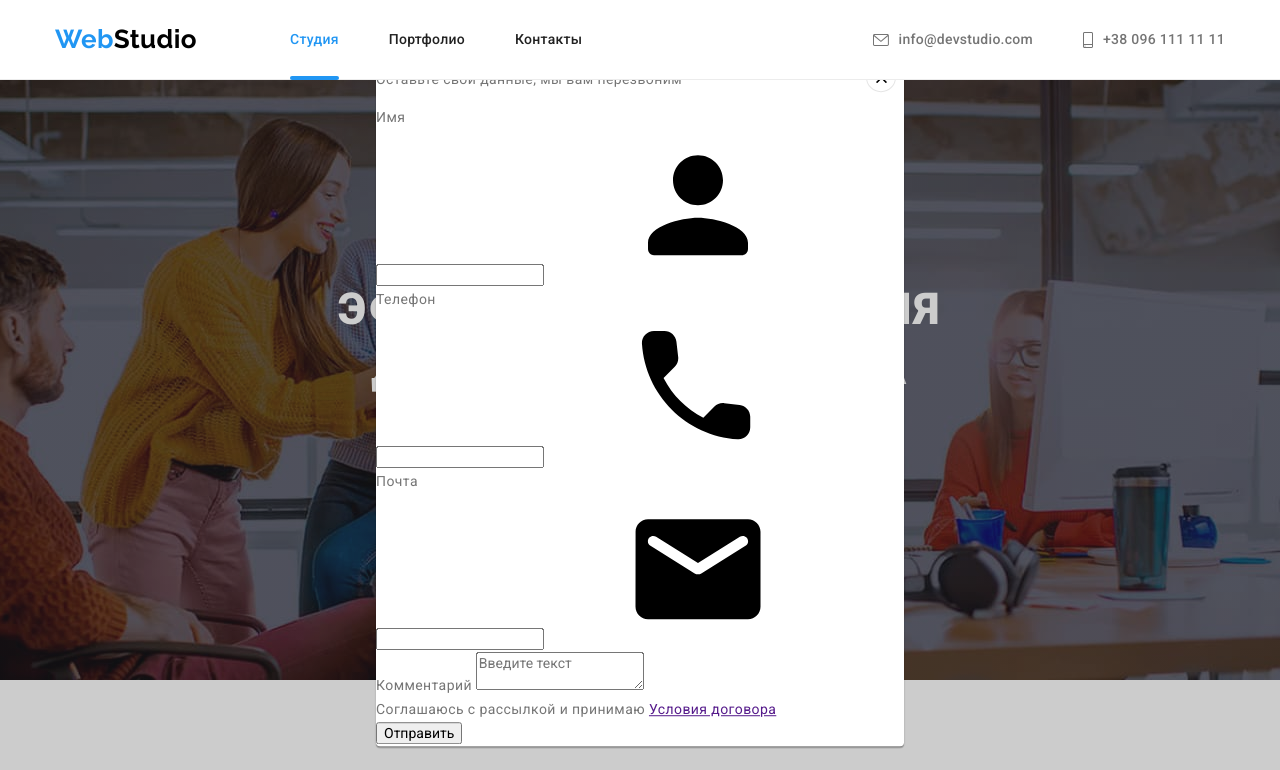
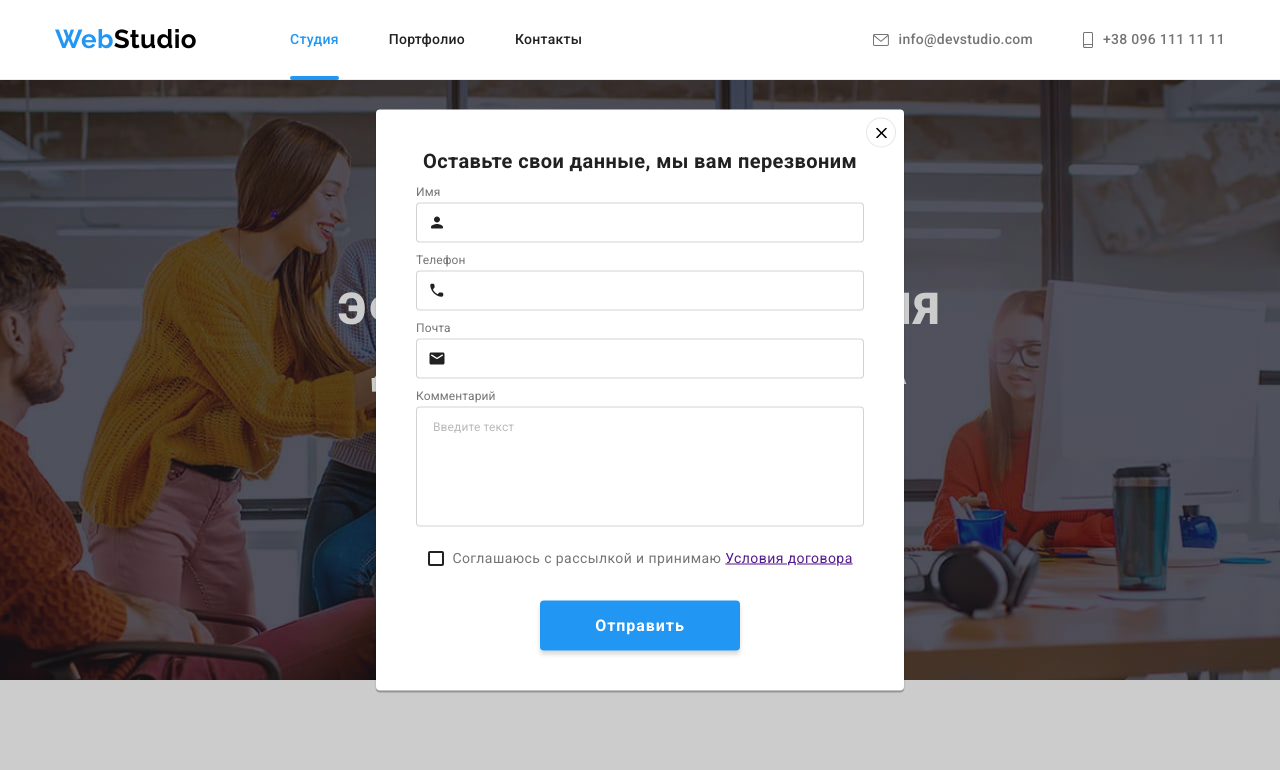
Before and after one commit to vovaryba/goit-markup-hw-06, a plain HTML site: page index.html in a window 1280 px wide. Both pictures are taken after a click on the button "Заказать услугу". Shown: the top 770 px of the page. Drawn offline with nearby package versions, Linux system fonts and the light colour scheme.

Commit message:
Оформление модального окна и другое
Добавил новые переменные цвета в палитру, убрал в футере отступы и сделал justify-content, заменил цвета переменными, переименовал класс, добавил стили для модалки.

```diff
--- a/css/styles.css
+++ b/css/styles.css
@@ -18,7 +18,10 @@
   --svg-icons-color: #afb1b8;
   --footer-contacts-color: rgba(255, 255, 255, 0.6);
   --footer-links-background-color: rgba(255, 255, 255, 0.1);
+  --footer-subscribe-form-border-color: rgba(255, 255, 255, 0.3);
   --backdrop-background-color: rgba(0, 0, 0, 0.2);
+  --form-input-border-color: rgba(33, 33, 33, 0.2);
+  --comment-placeholder-color: rgba(117, 117, 117, 0.5);
 
   --border-projects-list-color: #eeeeee;
   --project-overlay-background-color: rgba(33, 150, 243, 0.9);
@@ -505,9 +508,7 @@ footer {
 .footer-flex {
   display: flex;
   align-items: baseline;
-}
-.logo-address {
-  margin-right: 85px;
+  justify-content: space-between;
 }
 /** Лого  */
 .logo-footer {
@@ -544,9 +545,6 @@ footer {
   transition: color 250ms var(--cubic-bezier);
 }
 /** Соцсети и подписка */
-.join {
-  margin-right: 93px;
-}
 .join-title,
 .subscribe-title {
   margin-top: 0;
@@ -602,16 +600,16 @@ footer {
   height: 50px;
   margin-right: 12px;
   padding: 15px 18px;
-  border: 1px solid rgba(255, 255, 255, 0.3);
+  border: 1px solid var(--footer-subscribe-form-border-color);
   border-radius: 4px;
 
-  color: #ffffff;
+  color: var(--tertiary-text-color);
   background-color: transparent;
 
   filter: drop-shadow(0px 4px 4px rgba(0, 0, 0, 0.15));
 }
 .subscribe-form .email::placeholder {
-  color: rgba(255, 255, 255, 0.6);
+  color: var(--footer-contacts-color);
 
   font-size: 16px;
   line-height: 1.25;
@@ -625,8 +623,8 @@ footer {
   border: 0;
   border-radius: 4px;
 
-  color: #ffffff;
-  background-color: #2196f3;
+  color: var(--tertiary-text-color);
+  background-color: var(--accent-color);
 
   box-shadow: 0px 4px 4px rgba(0, 0, 0, 0.15);
 
@@ -636,7 +634,7 @@ footer {
   line-height: 1.87;
   letter-spacing: 0.06em;
 }
-.send-icon {
+.submit-icon {
   width: 24px;
   height: 24px;
   margin-left: 10px;
@@ -700,11 +698,153 @@ footer {
 
   cursor: pointer;
 }
+.modal-close:hover > .close-icon,
+.modal-close:focus > .close-icon {
+  color: var(--accent-color);
+}
 .close-icon {
   width: 11px;
   height: 11px;
 
   fill: currentColor;
+}
+.modal-title {
+  margin-top: 40px;
+  margin-bottom: 12px;
+  text-align: center;
+
+  color: var(--secondary-text-color);
+
+  font-weight: 700;
+  font-size: 20px;
+  line-height: 1.15;
+}
+.call-back-form {
+  width: 448px;
+  margin-right: auto;
+  margin-left: auto;
+}
+.form-field {
+  display: flex;
+  flex-direction: column;
+
+  margin-bottom: 10px;
+
+  color: var(--secondary-text-color);
+}
+.form-field:nth-child(4) {
+  margin-bottom: 20px;
+}
+.form-label {
+  margin-bottom: 4px;
+
+  color: var(--primary-text-color);
+
+  font-size: 12px;
+  line-height: 1.17;
+  letter-spacing: 0.01em;
+}
+.form-input-icons {
+  position: relative;
+}
+.form-input {
+  width: 100%;
+  height: 40px;
+  padding: 0 42px;
+  border: 1px solid var(--form-input-border-color);
+  border-radius: 4px;
+
+  cursor: pointer;
+}
+.form-input:focus-within,
+.comment:focus-within {
+  border-color: var(--accent-color);
+}
+.form-input:focus-within + .form-icons {
+  color: var(--accent-color);
+}
+.form-icons {
+  position: absolute;
+  top: 50%;
+  left: 12px;
+  transform: translatey(-50%);
+
+  width: 18px;
+  height: 18px;
+
+  fill: currentColor;
+}
+.comment {
+  height: 120px;
+  padding: 12px 16px;
+  border: 1px solid var(--form-input-border-color);
+  border-radius: 4px;
+  resize: none;
+
+  cursor: pointer;
+}
+.comment::placeholder {
+  color: var(--comment-placeholder-color);
+
+  font-size: 12px;
+  line-height: 1.17;
+  letter-spacing: 0.01em;
+}
+.mailing {
+  position: relative;
+  margin-bottom: 30px;
+  margin-left: 36.38px;
+}
+.form-contract {
+  cursor: pointer;
+}
+.form-contract::after {
+  position: absolute;
+  top: 50%;
+  left: -24.38px;
+  transform: translatey(-50%);
+
+  content: '';
+  display: inline-block;
+  width: 16px;
+  height: 15px;
+  border: 2px solid var(--secondary-text-color);
+  border-radius: 2px;
+}
+.checkbox:checked + .form-contract::after {
+  border-color: transparent;
+  background-color: var(--accent-color);
+  background-image: url(../images/vector.svg);
+  background-repeat: no-repeat;
+  background-size: contain;
+  background-position: center;
+}
+.button-align {
+  width: 200px;
+  margin-right: auto;
+  margin-left: auto;
+}
+.send {
+  width: 200px;
+  padding-top: 10px;
+  padding-bottom: 10px;
+  padding-left: 32px;
+  padding-right: 32px;
+  border-radius: 4px;
+  border: 0 solid transparent;
+
+  color: var(--tertiary-text-color);
+  background-color: var(--accent-color);
+
+  box-shadow: 0px 4px 4px rgba(0, 0, 0, 0.15);
+
+  font-family: inherit;
+  font-weight: 700;
+  font-size: 16px;
+  line-height: 1.88;
+  letter-spacing: 0.06em;
+
+  cursor: pointer;
 }
 /*! Страница portfolio.html */
 /** Мейн */
```
